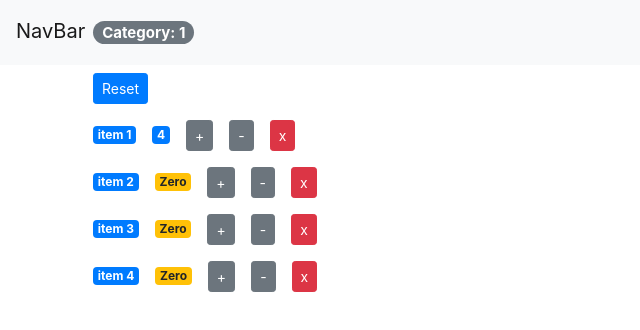
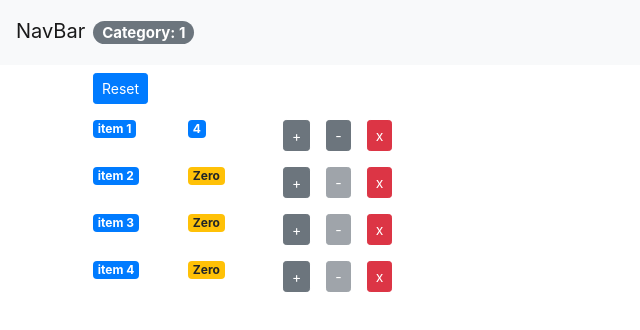
Before and after one commit to andrewguo24/react-shopping-cart, a React (Create React App) app: page / in a window 1280 px wide. Shown: the top 330 px of the page, without its empty margins (0-640 px from the left). Built offline with nearby package versions, Linux system fonts and the light colour scheme.

Commit message:
pagenation is added

```diff
--- a/src/App.js
+++ b/src/App.js
@@ -41,7 +41,12 @@
   };
 
   handleDecrement = counter => {
-    console.log(counter);
+    console.log("Decrement");
+    const counters = [...this.state.counters];
+    const index = counters.indexOf(counter);
+    counters[index] = { ...counter };
+    counters[index].value--;
+    this.setState({ counters });
   };
 
   // componentDidMount() {
--- a/src/components/counter.jsx
+++ b/src/components/counter.jsx
@@ -50,24 +50,36 @@
   render() {
     // console.log("Props", this.props.id);
     return (
-      <div>
+      <div className="row">
+        <div className="col-1">
           <span className="badge badge-primary m-2">
             {this.props.counter.name}
           </span>
+        </div>
+        <div className="col-1">
           <span className={this.getBadgeClasses()}>{this.formatCount()}</span>
+        </div>
+        <div className="col">
           <button
             onClick={() => this.props.onIncrement(this.props.counter)}
             className="btn btn-secondary btn-sm m-2"
           >
             +
           </button>
-        <button className="btn btn-secondary btn-sm m-2">-</button>
+          <button
+            onClick={() => this.props.onDecrement(this.props.counter)}
+            className="btn btn-secondary btn-sm m-2"
+            disabled={this.props.counter.value === 0 ? "disabled" : ""}
+          >
+            -
+          </button>
           <button
             onClick={() => this.props.onDelete(this.props.counter.id)}
             className="btn btn-danger btn-sm m-2"
           >
             x
           </button>
+        </div>
       </div>
     );
   }
@@ -78,6 +90,10 @@
     return classes;
   }
 
+  getDecrementBtnClasses() {
+    let classes = "badge m-2 badge-";
+  }
+
   formatCount() {
     const { value: count } = this.props.counter;
     return count === 0 ? "Zero" : count;
```
Also changed, not shown: src/common/like.jsx (added). Lines whose indentation alone changed are shown as unchanged.
